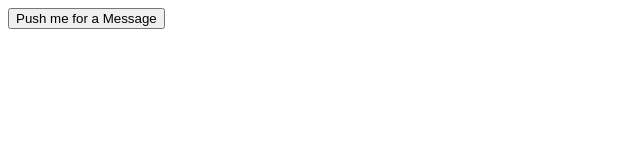
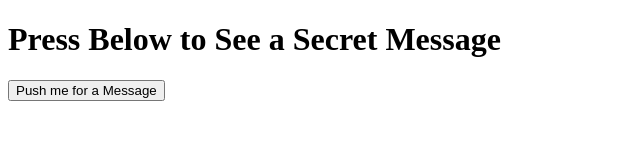
Before and after one commit to rockyliwanag/gitHubFlowPractice, a plain HTML site: page index.html in a window 1280 px wide. Shown: the whole page, without its empty margins (0-640 px from the left). Drawn offline with Linux system fonts and the light colour scheme.

Commit message:
h1 added

```diff
--- a/index.html
+++ b/index.html
@@ -8,6 +8,9 @@
     <title>Document</title>
 </head>
 <body>
-    <button class="button" >Push me for a Message</button>
+    <h1>Press Below to See a Secret Message</h1>
+    <div>
+        <button class="button" >Push me for a Message</button>
+    </div>
 </body>
 </html>
```
